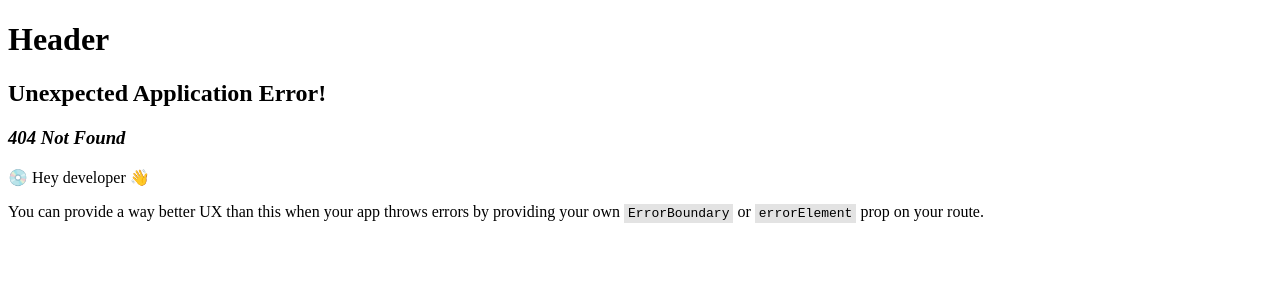
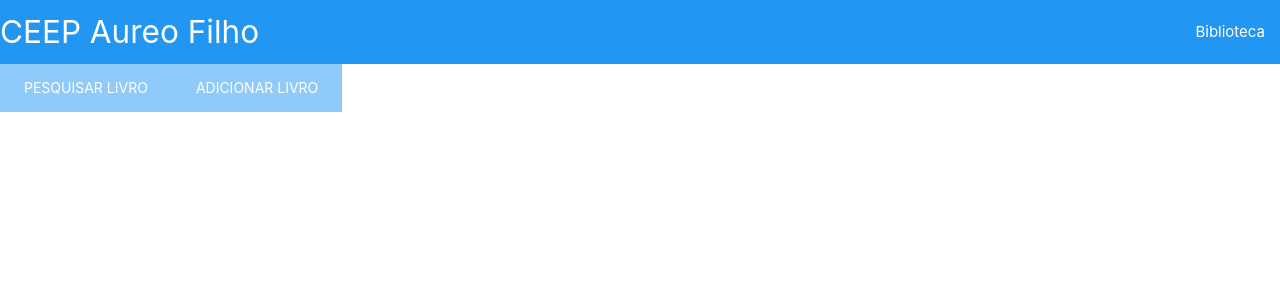
Before and after one commit to davidprocode/book-manager, a React (Create React App) app: page /biblioteca in a window 1280 px wide. Before the commit this address had no page. Shown: the top 300 px of the page. Built offline with nearby package versions, Linux system fonts and the light colour scheme.

Commit message:
layout v1

```diff
--- a/package.json
+++ b/package.json
@@ -9,6 +9,7 @@
     "firebase": "^9.17.1",
     "localforage": "^1.10.0",
     "match-sorter": "^6.3.1",
+    "materialize-css": "^1.0.0-rc.2",
     "react": "^18.2.0",
     "react-dom": "^18.2.0",
     "react-router-dom": "^6.8.1",
--- /dev/null
+++ b/src/components/adicionar-livro.js
@@ -0,0 +1,17 @@
+export default function AdicionarLivro() {
+  return (
+    <div className="row">
+      <div className="col">
+        <div class="input-field">
+          <input
+            placeholder="Placeholder"
+            id="first_name"
+            type="text"
+            class="validate"
+          />
+          <label for="first_name">First Name</label>
+        </div>
+      </div>
+    </div>
+  );
+}
--- a/src/components/header.js
+++ b/src/components/header.js
@@ -1,7 +1,16 @@
 export default function Header() {
-    return (
-      <div>
-        <h1>Header</h1>
+  return (
+    <nav className="nav-extended blue">
+      <div className="nav-wrapper">
+        <a href="/" className="brand-logo">
+          CEEP Aureo Filho
+        </a>
+        <ul id="nav-mobile" className="right hide-on-med-and-down">
+          <li>
+            <a href="/biblioteca">Biblioteca</a>
+          </li>
+        </ul>
       </div>
-    );
-  }
+    </nav>
+  );
+}
--- /dev/null
+++ b/src/components/pesquisar.js
@@ -0,0 +1,3 @@
+export default function Pesquisar() {
+  return <div className="">Pesquisar</div>;
+}
--- /dev/null
+++ b/src/routes/biblioteca.js
@@ -0,0 +1,18 @@
+export default function Biblioteca() {
+  return (
+    <div className="nav-content">
+      <ul className="tabs">
+        <li className="tab blue lighten-3">
+          <a className="white-text" href="/pesquisar">
+            Pesquisar Livro
+          </a>
+        </li>
+        <li className="tab blue lighten-3">
+          <a className="white-text" href="/adicionar-livro">
+            Adicionar Livro
+          </a>
+        </li>
+      </ul>
+    </div>
+  );
+}
```
Also changed, not shown: src/index.js (+26 -11 lines), src/setupTests.js (deleted, +0 -5 lines), 1 other file (tests, documents, lock files or other folders).
